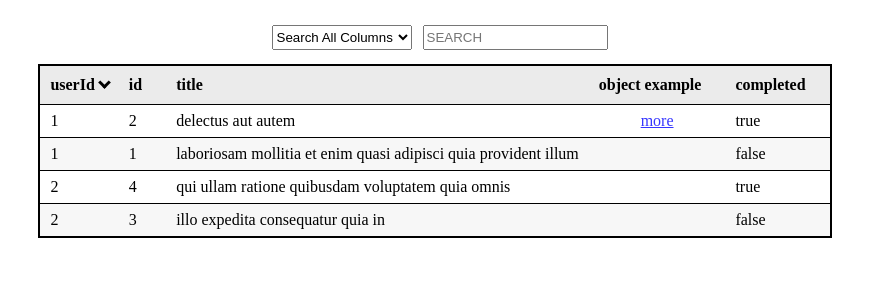
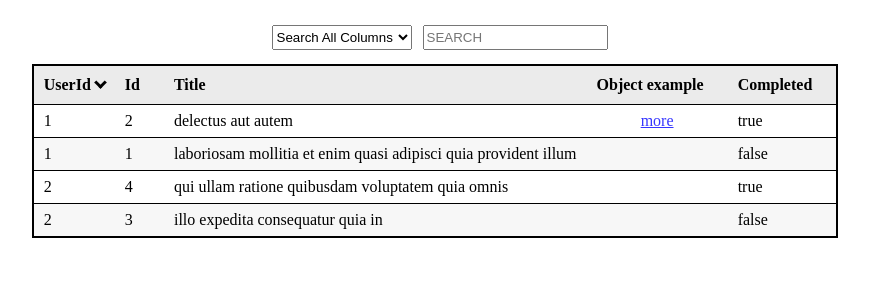
Before and after one commit to sauerm1/RetracTable, a React (Create React App) app: page / in a window 1280 px wide. Shown: the top 300 px of the page, without its empty margins (205-1074 px from the left). Built offline with nearby package versions, Linux system fonts and the light colour scheme.

Commit message:
add header capitalization prop

```diff
--- a/src/App.js
+++ b/src/App.js
@@ -4,7 +4,7 @@
 
 const App = () => {
     return (
-        <DataTable data={mockData}/>
+        <DataTable data={mockData} capitalize/>
     )
 }
 
--- a/src/component/index.js
+++ b/src/component/index.js
@@ -2,7 +2,7 @@
 import "./index.css";
 import Search from "./Search/Search";
 
-const DataTable = ({data}) => {
+const DataTable = ({data, capitalize}) => {
   const [normalizedData, setNormalizedData] = useState([]);
   const [displayedData, setDisplayedData] = useState([]);
   const [fieldSelected, setFieldSelected] = useState("Search All");
@@ -45,6 +45,10 @@
     setNormalizedData(normalizedData);
   };
 
+  const capitalizeFirstLetter = (string) => {
+    return string.charAt(0).toUpperCase() + string.slice(1);
+  }
+
   const renderTableData = (data) => {
     if (normalizedData.length !== 0) {
       const keys = Object.keys(normalizedData[0]);
@@ -62,7 +66,7 @@
             }
             return (
               <div onClick={() => handleSort(header)} key={`header${index}`} className="rTableHead">
-                {header}
+                {capitalize ? capitalizeFirstLetter(header) : header}
                 {arrow}
               </div>
             );
```
Also changed, not shown: package.json (+7 -7 lines), 1 other file (tests, documents, lock files or other folders).
